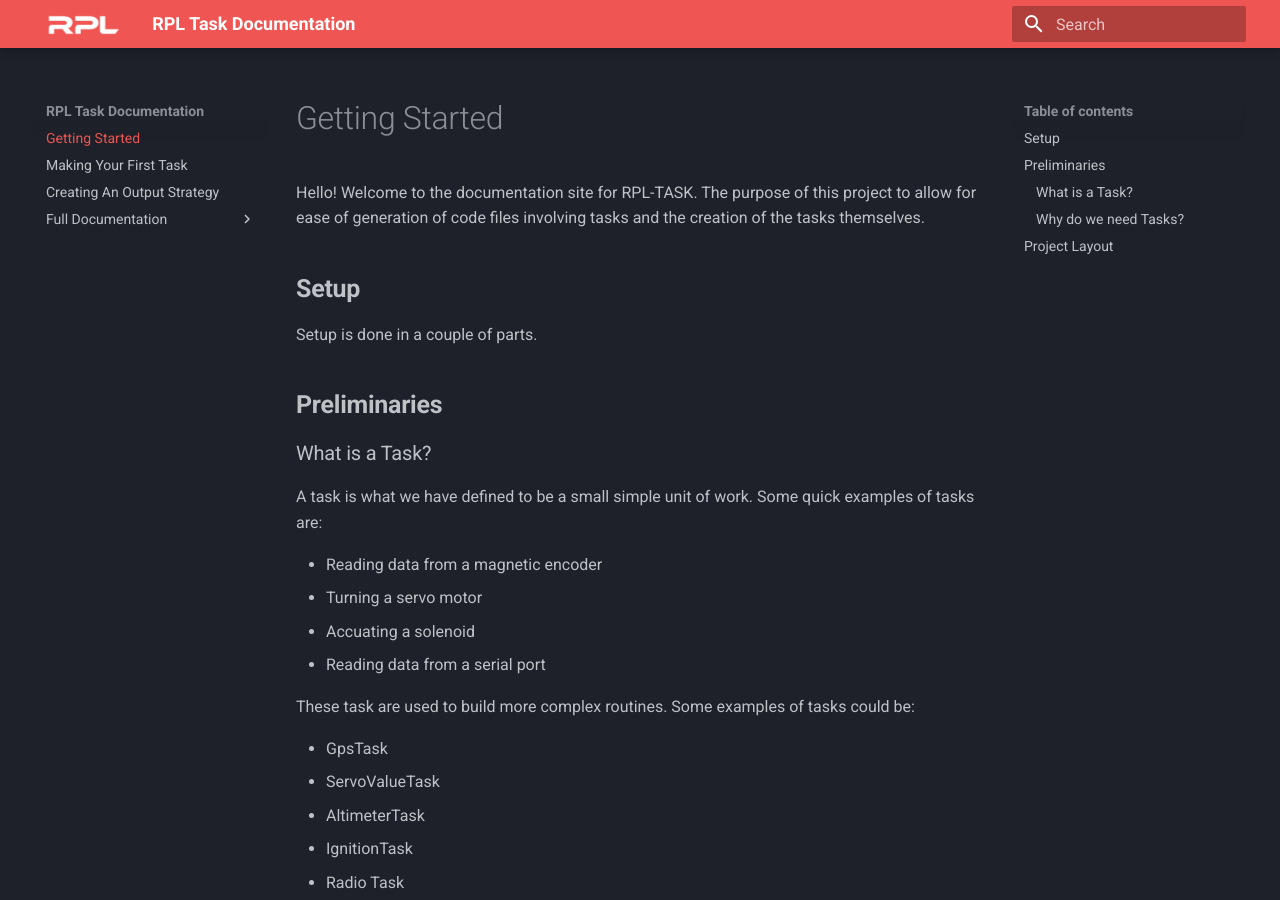
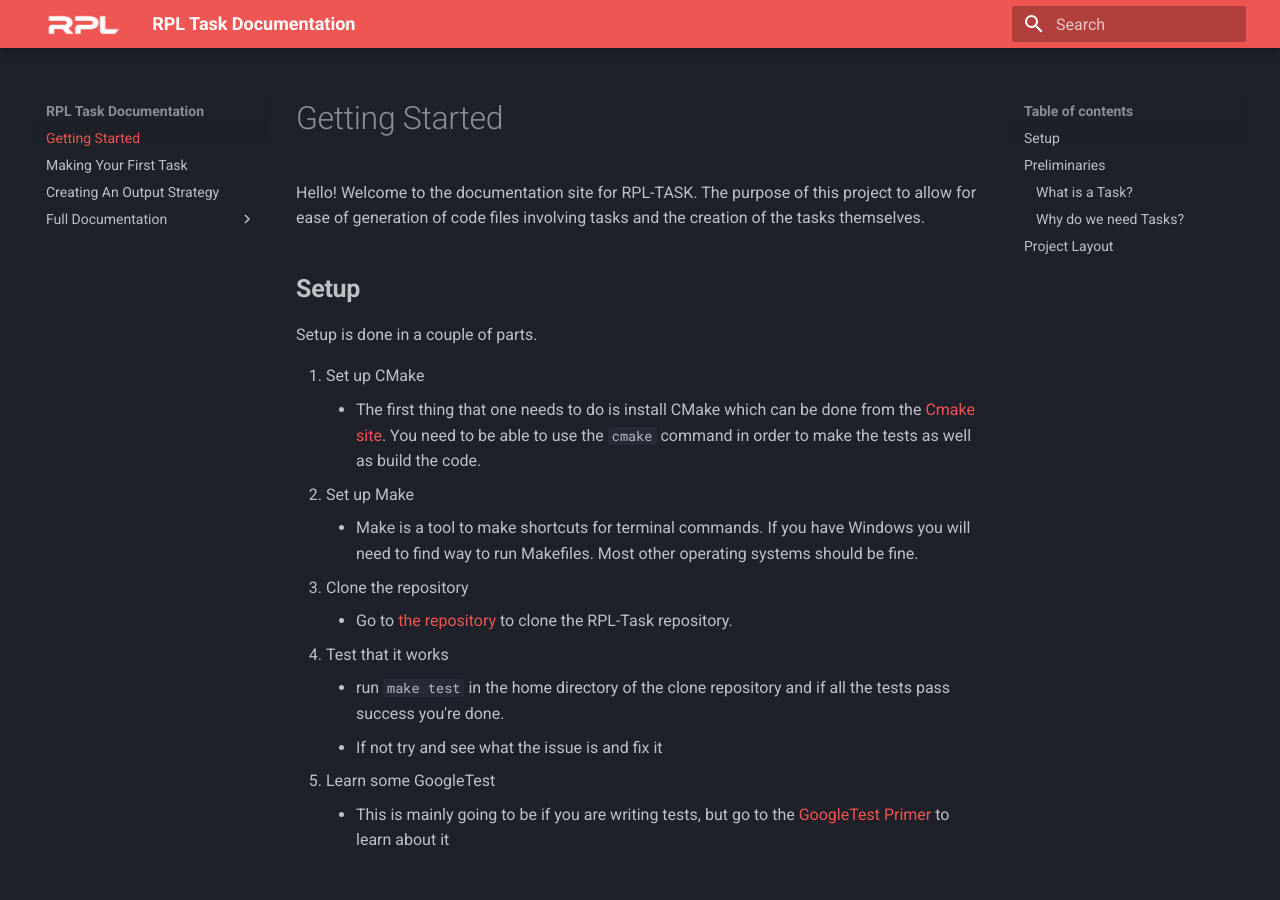
Before and after one commit to rocketproplab/rpl-task, an MkDocs documentation site: the page built from docs/index.md, in a window 1280 px wide and 900 px high. Built offline with MkDocs 1.6.1 and Material for MkDocs 9.7.7, drawn with Linux system fonts in a browser that asks for light colours.

Commit message:
added set up to docs

```diff
--- a/docs/index.md
+++ b/docs/index.md
@@ -6,6 +6,19 @@
 ## __Setup__
 
 Setup is done in a couple of parts.
+
+1. Set up CMake
+	- The first thing that one needs to do is install CMake which can be done from the [Cmake site](https://cmake.org/). You need to be able to use the `cmake` command in order to make the tests as well as build the code.
+2. Set up Make
+	- Make is a tool to make shortcuts for terminal commands. If you have Windows you will need to find way to run Makefiles. Most other operating systems should be fine.
+3. Clone the repository
+	- Go to [the repository](https://github.com/rocketproplab/rpl-task) to clone the RPL-Task repository.
+3. Test that it works
+	- run `make test` in the home directory of the clone repository and if all the tests pass success you're done.
+	- If not try and see what the issue is and fix it
+4. Learn some GoogleTest
+	- This is mainly going to be if you are writing tests, but go to the [GoogleTest Primer](http://google.github.io/googletest/quickstart-cmake.html#prerequisites) to learn about it
+
 
 ## __Preliminaries__
 
```
